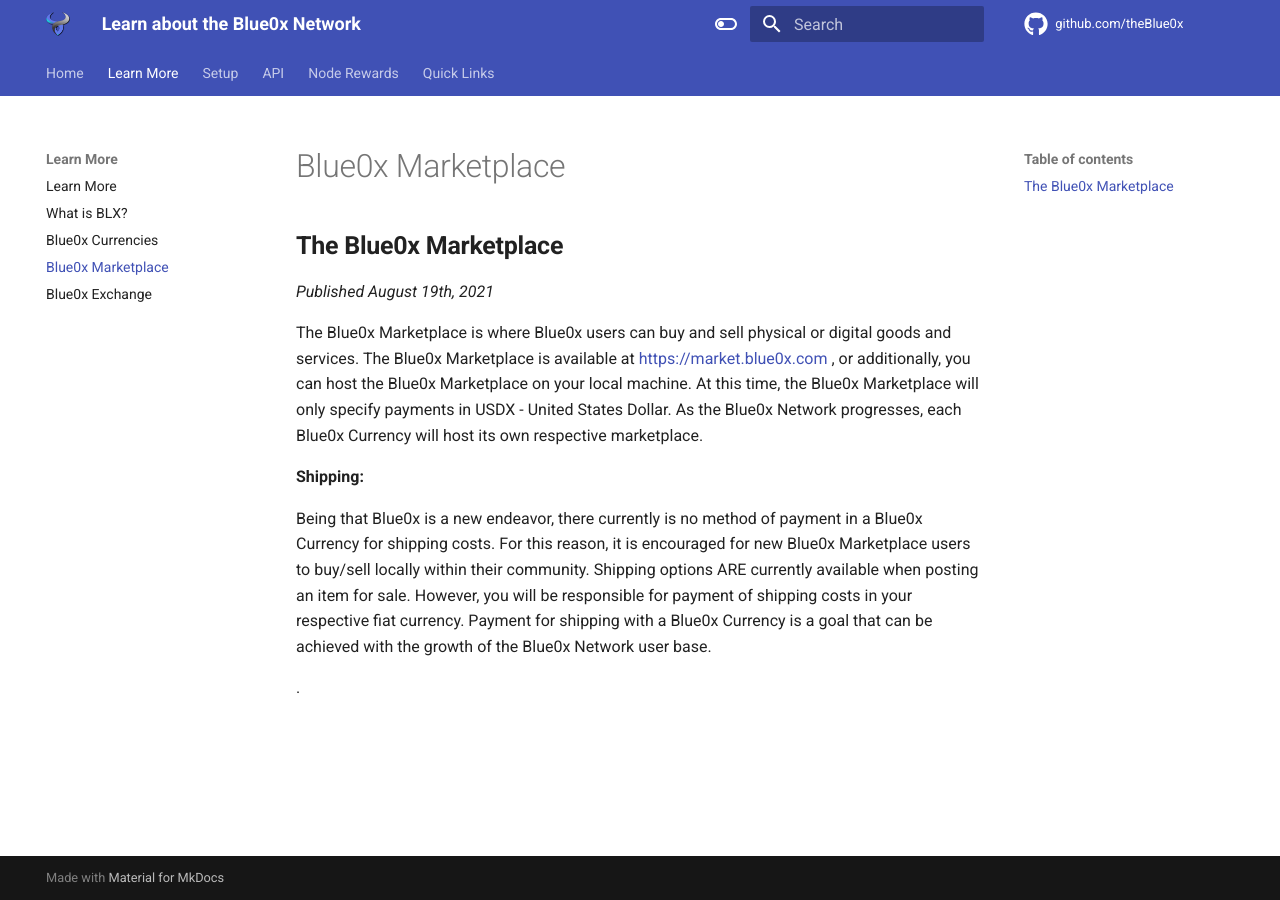
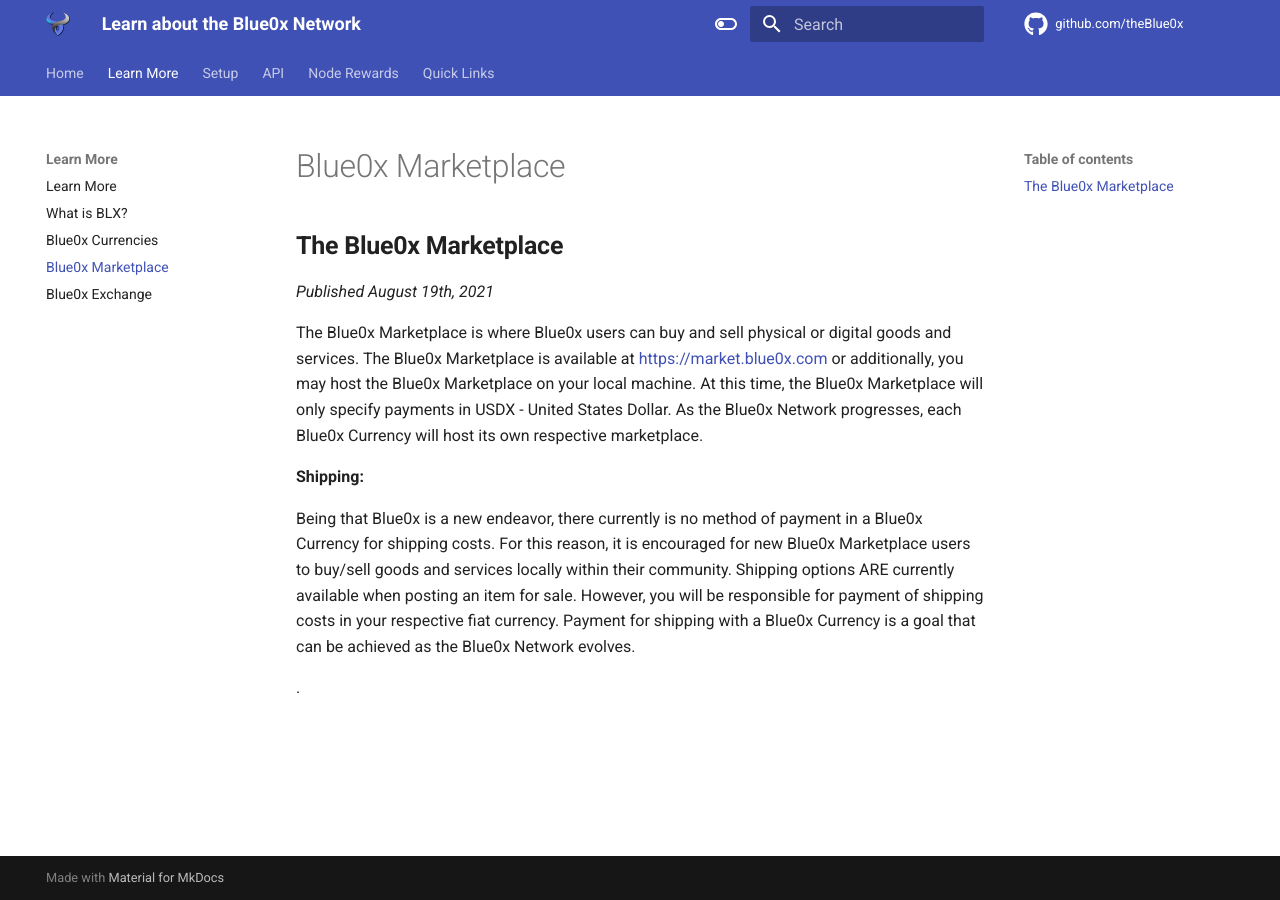
Before and after one commit to theBlue0x/docs, an MkDocs documentation site: the page built from docs/learn_more/marketplace.md, in a window 1280 px wide. Built offline with MkDocs 1.6.1 and Material for MkDocs 9.7.7, drawn with Linux system fonts in a browser that asks for light colours.

Commit message:
Update marketplace.md

```diff
--- a/docs/learn_more/marketplace.md
+++ b/docs/learn_more/marketplace.md
@@ -2,11 +2,11 @@
 
 _Published August 19th, 2021_
 
-The Blue0x Marketplace is where Blue0x users can buy and sell physical or digital goods and services.  The Blue0x Marketplace is available at [https://market.blue0x.com](https://market.blue0x.com) , or additionally, you can host the Blue0x Marketplace on your local machine.  At this time, the Blue0x Marketplace will only specify payments in USDX - United States Dollar.  As the Blue0x Network progresses, each Blue0x Currency will host its own respective marketplace.
+The Blue0x Marketplace is where Blue0x users can buy and sell physical or digital goods and services.  The Blue0x Marketplace is available at [https://market.blue0x.com](https://market.blue0x.com) or additionally, you may host the Blue0x Marketplace on your local machine.  At this time, the Blue0x Marketplace will only specify payments in USDX - United States Dollar.  As the Blue0x Network progresses, each Blue0x Currency will host its own respective marketplace.
 
 **Shipping:**
 
-Being that Blue0x is a new endeavor, there currently is no method of payment in a Blue0x Currency for shipping costs.  For this reason, it is encouraged for new Blue0x Marketplace users to buy/sell locally within their community.  Shipping options ARE currently available when posting an item for sale.  However, you will be responsible for payment of shipping costs in your respective fiat currency.  Payment for shipping with a Blue0x Currency is a goal that can be achieved with the growth of the Blue0x Network user base.
+Being that Blue0x is a new endeavor, there currently is no method of payment in a Blue0x Currency for shipping costs.  For this reason, it is encouraged for new Blue0x Marketplace users to buy/sell goods and services locally within their community.  Shipping options ARE currently available when posting an item for sale.  However, you will be responsible for payment of shipping costs in your respective fiat currency.  Payment for shipping with a Blue0x Currency is a goal that can be achieved as the Blue0x Network evolves.
 
 
 
```
